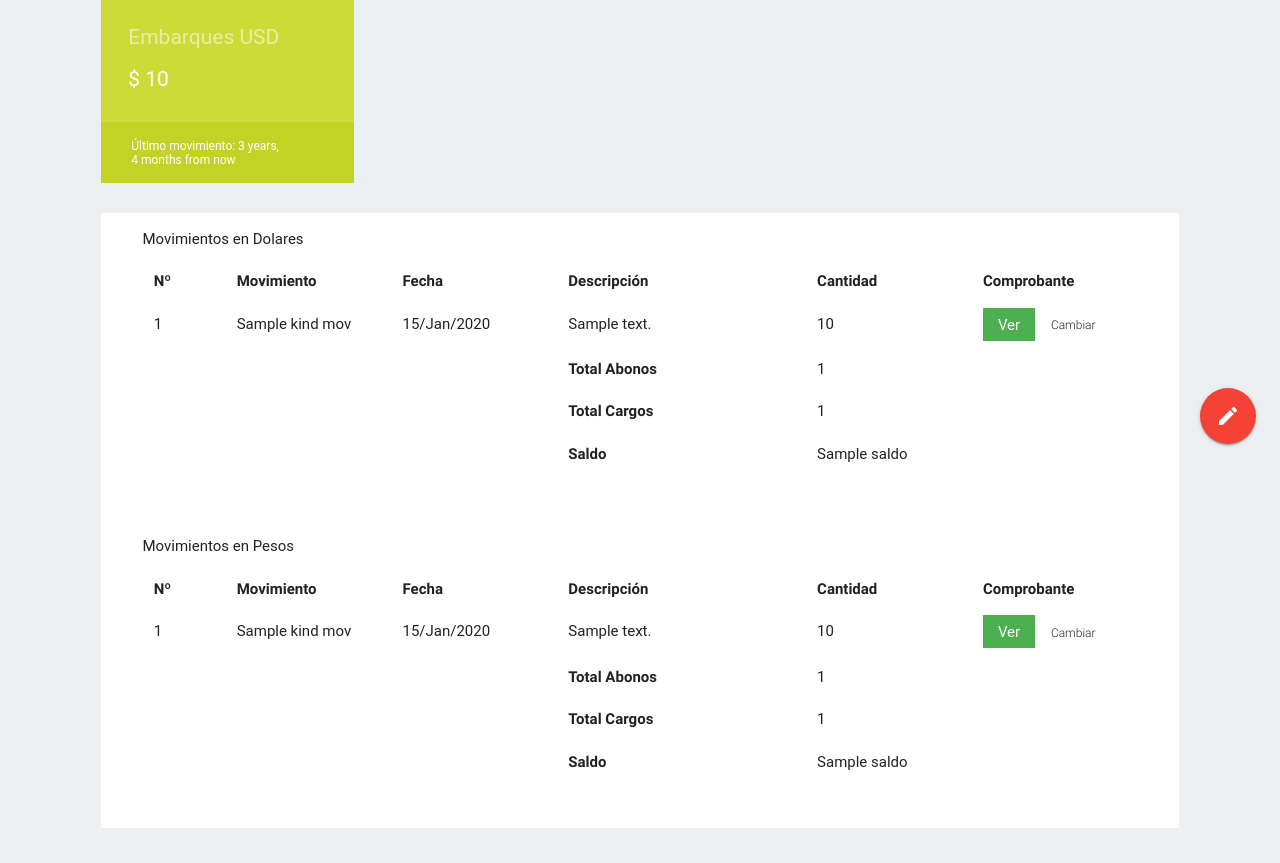
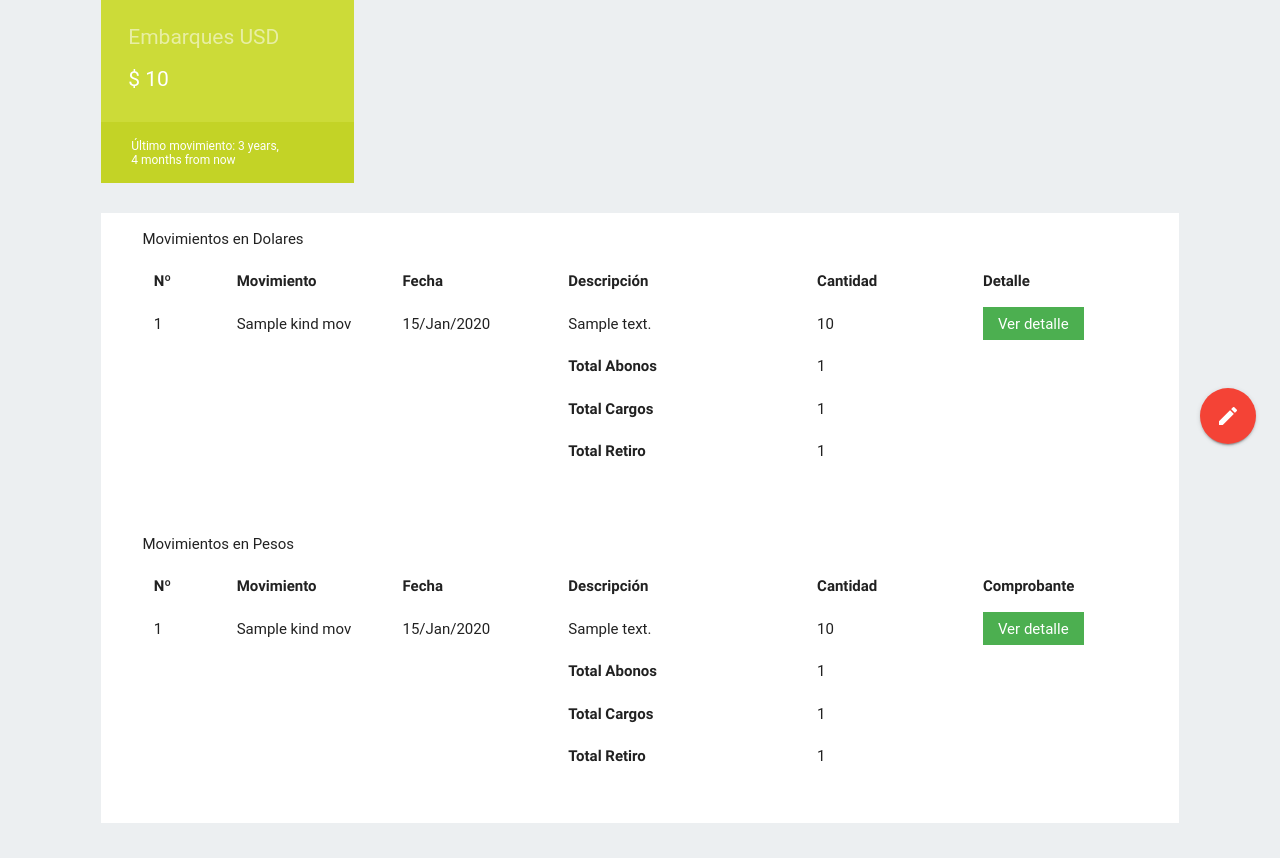
Before and after one commit to DJeanCar/Osef, a Django app: template osef/apps/users/templates/users/dashboard.html in a window 1280 px wide. Shown: the part 311-1174 px from the top of the page. Run offline with Django 3.2, Linux system fonts and the light colour scheme; the template is opened without the code that fills it: most values are stand-ins (such as "Sample title", 1, 10 or a date in 2020); some libraries are stand-ins or nearby versions; some web fonts are replaced.

Commit message:
totales, detalle movimiento

```diff
--- a/osef/apps/stores/urls.py
+++ b/osef/apps/stores/urls.py
@@ -7,5 +7,4 @@ urlpatterns = [
   url(r'^almacen/agregar-movimiento/$', CreateStore.as_view(), name='create_store'),
 	url(r'^movimiento/agregar-imagen/(?P<id>[0-9]+)/$', AddImageMovement.as_view(), name='movement_image'),
 
-
 ]
--- a/osef/apps/stores/views.py
+++ b/osef/apps/stores/views.py
@@ -6,7 +6,7 @@ from django.contrib.auth.mixins import LoginRequiredMixin
 from django.core.urlresolvers import reverse_lazy
 from django.views.generic import TemplateView, FormView, View
 from apps.shipments.models import Shipment
-from .models import Movement
+from .models import Movement, SocioMovement
 from .forms import CreateMovForm
 from .admin import MovementResource
 
@@ -122,9 +122,7 @@ class CreateStore(FormView):
 class AddImageMovement(View):
 
 	def post(self, request, *args, **kwargs):
-		movement = get_object_or_404(Movement, id=kwargs['id'])
+		movement = get_object_or_404(SocioMovement, id=kwargs['id'])
 		movement.image = request.FILES['image']
 		movement.save()
-		print(dir(movement.image))
-		print(movement.image.url)
 		return JsonResponse({'success' : True, 'image_url': movement.image.url})
--- a/osef/apps/users/templates/users/dashboard.html
+++ b/osef/apps/users/templates/users/dashboard.html
@@ -145,7 +145,7 @@
 													<div class="col s2">Fecha</div>
 													<div class="col s3">Descripción</div>
 													<div class="col s2">Cantidad</div>
-													<div class="col s2">Comprobante</div>
+													<div class="col s2">Detalle</div>
 												</div>
 												{% for movement in dolar_movements %}
 													<div class="row">
@@ -155,9 +155,7 @@
 														<div class="col s3">{{ movement.description }}</div>
 														<div class="col s2">{{ movement.amount }}</div>
 														<div class="col s2">
-															<a href="{{ MEDIA_URL }}{{ movement.image }}" class="movement__image_link" id="photo_link">Ver</a>
-															<input type="file" name="file" id="changed" class="changeFile" data-id="{{ movement.id }}" />
-															<label for="changed">Cambiar</label>
+															<a href="#" class="movement__image_link" id="photo_link">Ver detalle</a>
 														</div>
 													</div>
 												{% endfor %}
@@ -166,7 +164,7 @@
 													<div class="col s2"></div>
 													<div class="col s2"></div>
 												 	<div class="col s3"><b>Total Abonos</b></div>
-													<div class="col s2">{{ shipment.total_abono }}</div>
+													<div class="col s2">{{ total_abono_dolar }}</div>
 													<div class="col s2"></div>
 												</div>
 												<div class="row">
@@ -174,15 +172,15 @@
 													<div class="col s2"></div>
 													<div class="col s2"></div>
 													<div class="col s3"><b>Total Cargos</b></div>
-													<div class="col s2">{{ shipment.total_charge }}</div>
+													<div class="col s2">{{ total_cargos_dolar }}</div>
 													<div class="col s2"></div>
 												</div>
 												<div class="row">
 													<div class="col s1"></div>
 													<div class="col s2"></div>
 													<div class="col s2"></div>
-													<div class="col s3"><b>Saldo</b></div>
-													<div class="col s2">{{ shipment.saldo }}</div>
+													<div class="col s3"><b>Total Retiro</b></div>
+													<div class="col s2">{{ total_retiro_dolar }}</div>
 													<div class="col s2"></div>
 												</div>
 											</div>
@@ -218,9 +216,7 @@
 														<div class="col s3">{{ movement.description }}</div>
 														<div class="col s2">{{ movement.amount }}</div>
 														<div class="col s2">
-															<a href="{{ MEDIA_URL }}{{ movement.image }}" class="movement__image_link" id="photo_link">Ver</a>
-															<input type="file" name="file" id="changed" class="changeFile" data-id="{{ movement.id }}" />
-															<label for="changed">Cambiar</label>
+															<a href="#" class="movement__image_link" id="photo_link">Ver detalle</a>
 														</div>
 													</div>
 												{% endfor %}
@@ -229,7 +225,7 @@
 													<div class="col s2"></div>
 													<div class="col s2"></div>
 												 	<div class="col s3"><b>Total Abonos</b></div>
-													<div class="col s2">{{ shipment.total_abono }}</div>
+													<div class="col s2">{{ total_abono_pesos }}</div>
 													<div class="col s2"></div>
 												</div>
 												<div class="row">
@@ -237,15 +233,15 @@
 													<div class="col s2"></div>
 													<div class="col s2"></div>
 													<div class="col s3"><b>Total Cargos</b></div>
-													<div class="col s2">{{ shipment.total_charge }}</div>
+													<div class="col s2">{{ total_cargos_pesos }}</div>
 													<div class="col s2"></div>
 												</div>
 												<div class="row">
 													<div class="col s1"></div>
 													<div class="col s2"></div>
 													<div class="col s2"></div>
-													<div class="col s3"><b>Saldo</b></div>
-													<div class="col s2">{{ shipment.saldo }}</div>
+													<div class="col s3"><b>Total Retiro</b></div>
+													<div class="col s2">{{ total_retiro_pesos }}</div>
 													<div class="col s2"></div>
 												</div>
 											</div>
@@ -274,3 +270,58 @@
 		</div>
 	</section>
 {% endblock content %}
+
+{% block scripts %}
+<script>
+	// using jQuery
+	function getCookie(name) {
+	    var cookieValue = null;
+	    if (document.cookie && document.cookie !== '') {
+	        var cookies = document.cookie.split(';');
+	        for (var i = 0; i < cookies.length; i++) {
+	            var cookie = jQuery.trim(cookies[i]);
+	            // Does this cookie string begin with the name we want?
+	            if (cookie.substring(0, name.length + 1) === (name + '=')) {
+	                cookieValue = decodeURIComponent(cookie.substring(name.length + 1));
+	                break;
+	            }
+	        }
+	    }
+	    return cookieValue;
+	}
+	var csrftoken = getCookie('csrftoken');
+
+	function csrfSafeMethod(method) {
+	    // these HTTP methods do not require CSRF protection
+	    return (/^(GET|HEAD|OPTIONS|TRACE)$/.test(method));
+	}
+	$.ajaxSetup({
+	    beforeSend: function(xhr, settings) {
+	        if (!csrfSafeMethod(settings.type) && !this.crossDomain) {
+	            xhr.setRequestHeader("X-CSRFToken", csrftoken);
+	        }
+	    }
+	});
+
+	var formdata = new FormData();
+	$('.inputfile').on('change', function() {
+		console.log(this);
+		var id = this.dataset.id;
+		console.log(id);
+		// var file = this.files[0];
+		// if (formdata) {
+		// 	formdata.append("image", file);
+		// 	$.ajax({
+		// 		url: '/movimiento/agregar-imagen/' + id + '/',
+		// 		type: "POST",
+		// 		data: formdata,
+		// 		processData: false,
+  //       contentType: false,
+  //       success: function (data) {
+  //       	location.reload();
+  //       }
+		// 	});
+		// }
+	});
+</script>
+{% endblock %}
```
Also changed, not shown: osef/apps/users/views.py (+51 -2 lines).
